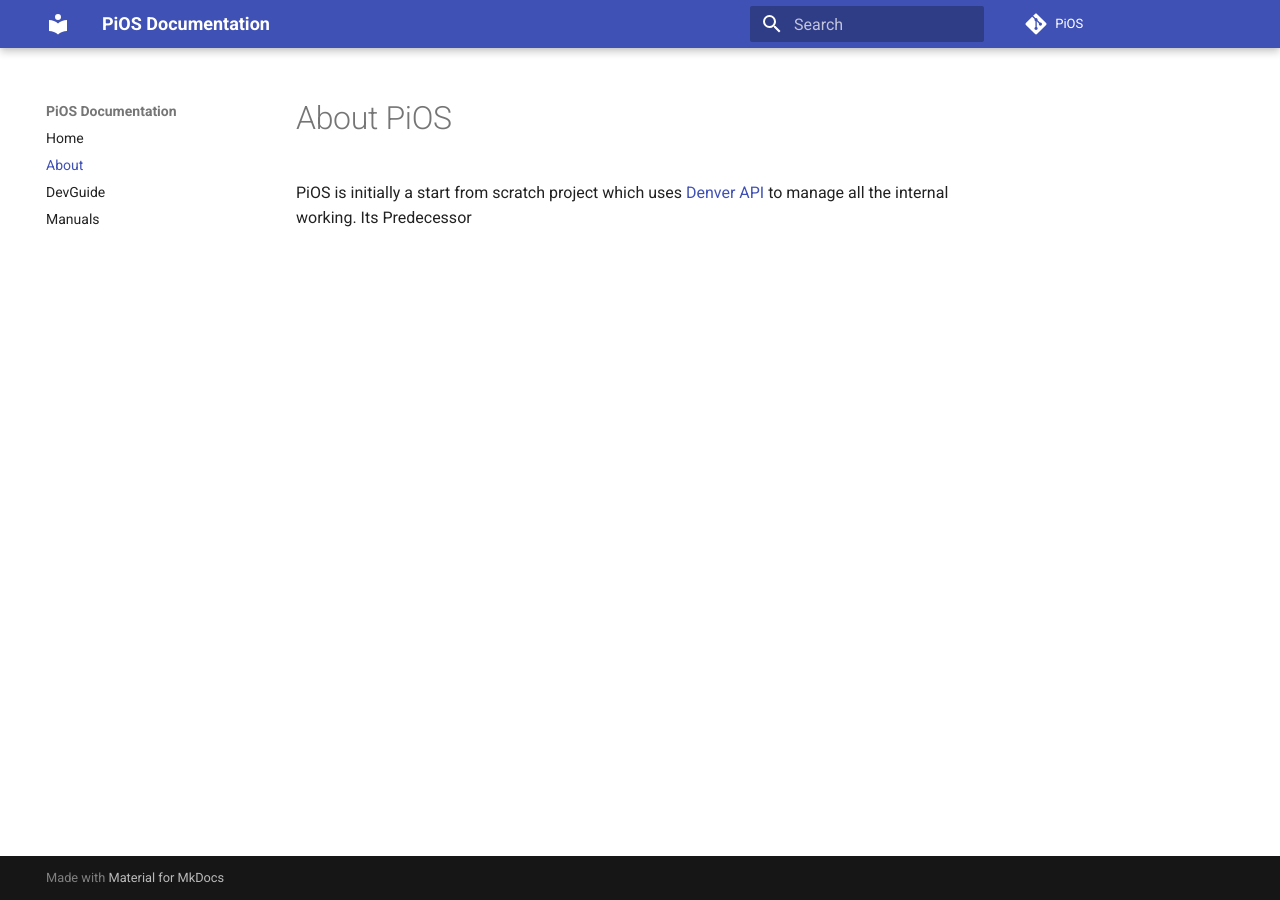
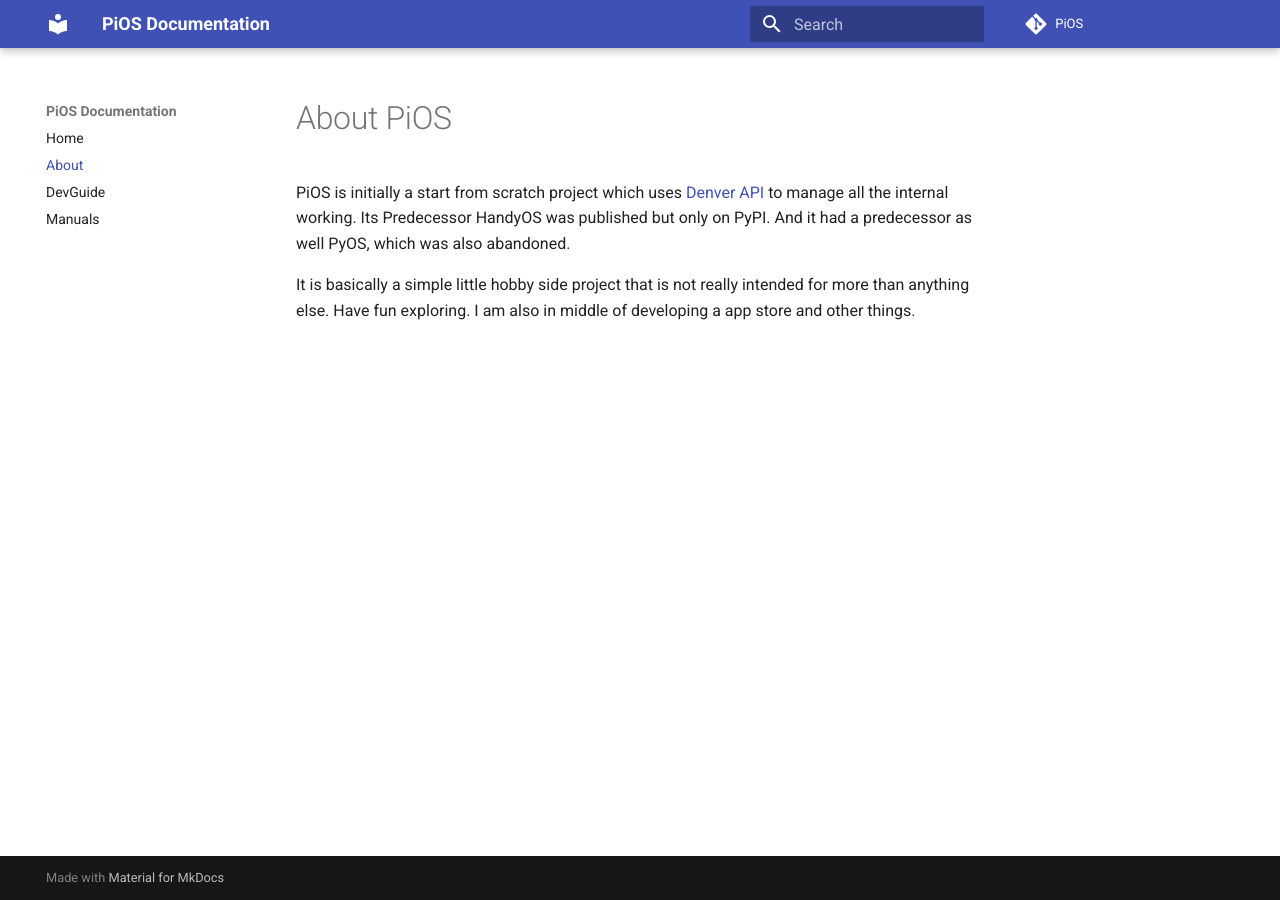
Before and after one commit to xcodz-dot/PiOS, an MkDocs documentation site: the page built from docs/docs/about.md, in a window 1280 px wide. Built offline with MkDocs 1.6.1 and Material for MkDocs 9.7.7, drawn with Linux system fonts in a browser that asks for light colours; comment, search, counter and statistics services are not loaded.

```diff
--- a/docs/docs/about.md
+++ b/docs/docs/about.md
@@ -1,4 +1,9 @@
 # About PiOS
 PiOS is initially a start from scratch project which uses
 [Denver API](https://gtihub.com/xcodz-dot/denver) to manage all the internal
-working. Its Predecessor
+working. Its Predecessor HandyOS was published but only on PyPI. And it had
+a predecessor as well PyOS, which was also abandoned.
+
+It is basically a simple little hobby side project that is not really intended
+for more than anything else. Have fun exploring. I am also in middle of
+developing a app store and other things.
--- a/setup.py
+++ b/setup.py
@@ -16,7 +16,7 @@ requirements = [
 
 setuptools.setup(
     name="PiOS",
-    version="0.9.0",
+    version="0.11.0",
     packages=setuptools.find_packages()
     + setuptools.find_namespace_packages(include=["pios.*", "pios"]),
     package_data=pysetup.find_package_data("pios", "pios"),
```
Also changed, not shown: docs/docs/developer/index.md (+28 -0 lines), README.md, 11 other files.
